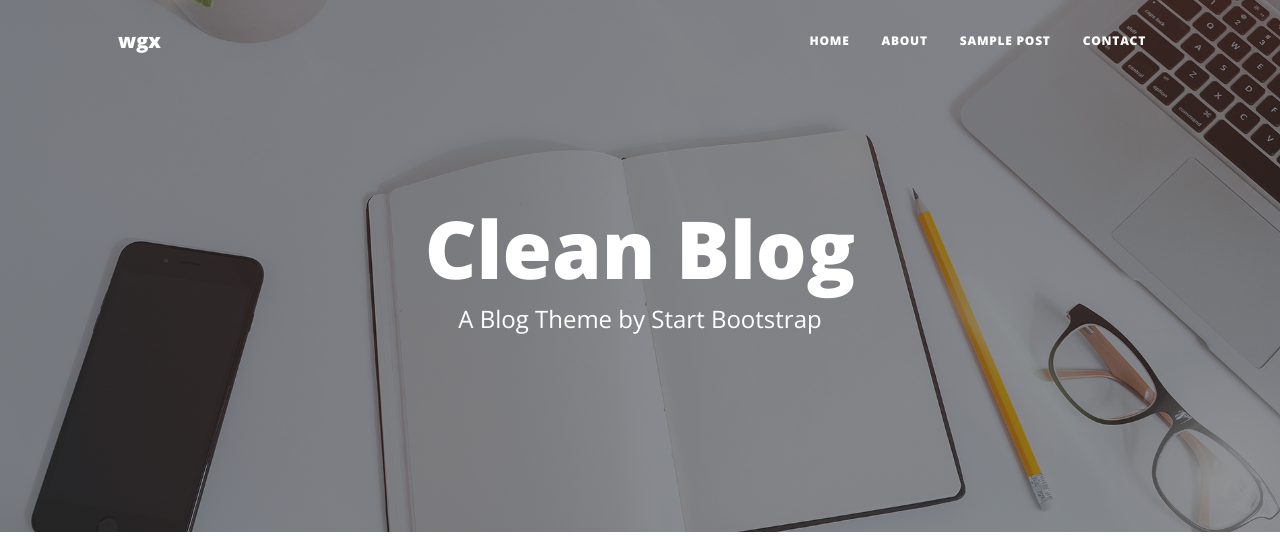
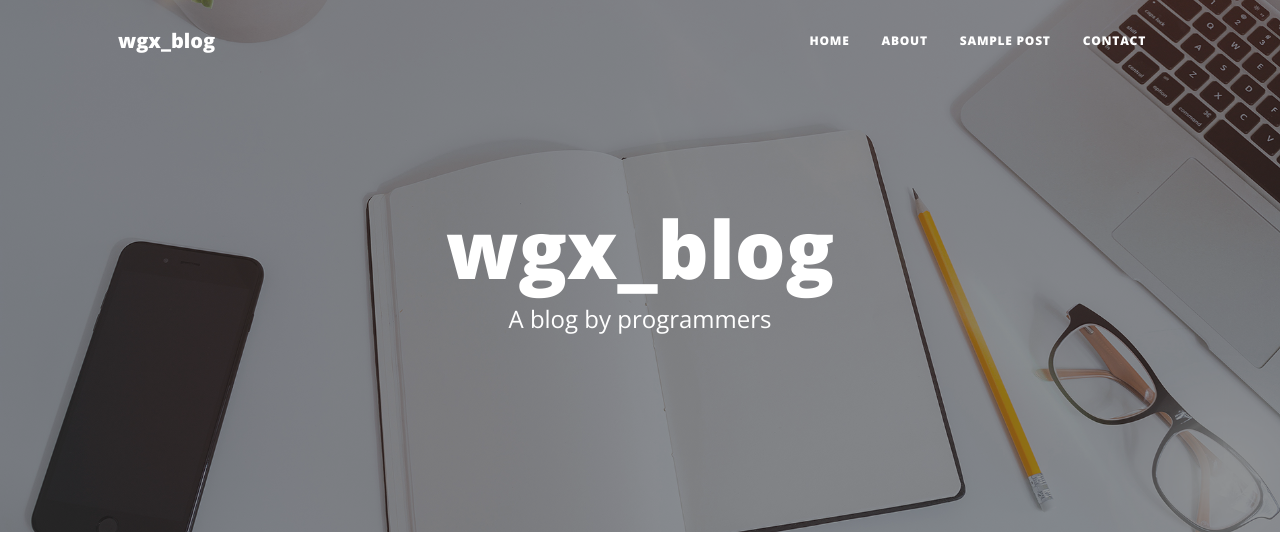
Before and after one commit to Vikk-17/flask_blog, a Flask app: page / in a window 1280 px wide. Shown: the top 536 px of the page. Run offline with Flask 2, Linux system fonts and the light colour scheme; some libraries are stand-ins or nearby versions.

Commit message:
added config.json and gmail smtp

```diff
--- /dev/null
+++ b/config.json
@@ -0,0 +1,14 @@
+{
+    "params": {
+        "local_server": "True",
+        "local_uri": "mysql+pymysql://root:@localhost/blog_base",
+        "prod_uri" : "mysql+pymysql://root:@localhost/test_base",
+        "facebook_url": "https://www.facebook.com/wgx",
+        "github_url" : "https://www.github.com/Vikk-17",
+        "twitter_url" : "https://www.twitter.com/wgx",
+        "blog_name" : "wgx_blog",
+        "tagline" : "A blog by programmers",
+        "gmail_user": "imgen0000@gmail.com",
+        "gmail_password" : "geniuS@!2001"
+    }
+}
--- a/server.py
+++ b/server.py
@@ -1,9 +1,31 @@
 from flask import Flask, render_template, request, redirect
 from flask_sqlalchemy import SQLAlchemy
 from datetime import datetime
+import json
+from flask_mail import Mail
+
+
+with open('config.json', 'r') as c:
+    params = json.load(c)['params']
 
 app = Flask(__name__)
-app.config['SQLALCHEMY_DATABASE_URI'] = "mysql+pymysql://root:@localhost/blog_base" # mysql://username:password@server/db
+
+
+app.config.update(
+    MAIL_SERVER='smtp.gmail.com',
+    MAIL_PORT="465",
+    MAIL_USE_SSL=True,
+    MAIL_USERNAME=params['gmail_user'],
+    MAIL_PASSWORD=params['gmail_password']
+)
+mail = Mail(app)
+
+local_server = True
+if local_server:
+    app.config['SQLALCHEMY_DATABASE_URI'] = params["local_uri"]
+else :
+    app.config['SQLALCHEMY_DATABASE_URI'] = params["prod_uri"]
+
 db = SQLAlchemy(app)
 
 
@@ -20,7 +42,7 @@ class Contacts(db.Model):
 
 @app.route('/')
 def home():
-    return render_template('index.html')
+    return render_template('index.html', params=params)
 
 # @app.route('/index')
 # def index():
@@ -28,7 +50,8 @@ def home():
 
 @app.route('/about')
 def about():
-    return render_template('about.html')
+    return render_template('about.html', params=params)
+
 
 @app.route('/contact', methods=['GET', 'POST'])
 def contact():
@@ -46,11 +69,17 @@ def contact():
         db.session.add(entry)
         db.session.commit()
 
-    return render_template('/contact.html')
+        mail.send_message("New message from " + name,
+        sender=email,
+        recipients=[params['gmail_user']],
+        body=message + "\n" + number
+        )
+
+    return render_template('/contact.html', params=params)
 
 
 
 
 @app.route('/post')
 def post():
-    return render_template('post.html')
+    return render_template('post.html', params=params)
--- a/templates/index.html
+++ b/templates/index.html
@@ -6,8 +6,8 @@
                 <div class="row gx-4 gx-lg-5 justify-content-center">
                     <div class="col-md-10 col-lg-8 col-xl-7">
                         <div class="site-heading">
-                            <h1>Clean Blog</h1>
-                            <span class="subheading">A Blog Theme by Start Bootstrap</span>
+                            <h1>{{params['blog_name']}}</h1>
+                            <span class="subheading">{{params['tagline']}}</span>
                         </div>
                     </div>
                 </div>
--- a/templates/layout.html
+++ b/templates/layout.html
@@ -5,7 +5,7 @@
         <meta name="viewport" content="width=device-width, initial-scale=1, shrink-to-fit=no" />
         <meta name="description" content="" />
         <meta name="author" content="" />
-        <title>Clean Blog</title>
+        <title>{{params['blog_name']}}</title>
         <link rel="icon" type="image/x-icon" href="static/assets/favicon.ico" />
         <!-- Font Awesome icons (free version)-->
         <script src="https://use.fontawesome.com/releases/v6.1.0/js/all.js" crossorigin="anonymous"></script>
@@ -19,7 +19,7 @@
         <!-- Navigation-->
         <nav class="navbar navbar-expand-lg navbar-light" id="mainNav">
             <div class="container px-4 px-lg-5">
-                <a class="navbar-brand" href="index.html">wgx</a>
+                <a class="navbar-brand" href="index.html">{{params['blog_name']}}</a>
                 <button class="navbar-toggler" type="button" data-bs-toggle="collapse" data-bs-target="#navbarResponsive" aria-controls="navbarResponsive" aria-expanded="false" aria-label="Toggle navigation">
                     Menu
                     <i class="fas fa-bars"></i>
@@ -45,7 +45,7 @@
                     <div class="col-md-10 col-lg-8 col-xl-7">
                         <ul class="list-inline text-center">
                             <li class="list-inline-item">
-                                <a href="#!">
+                                <a href="{{params['twitter_url']}}" target="_blank">
                                     <span class="fa-stack fa-lg">
                                         <i class="fas fa-circle fa-stack-2x"></i>
                                         <i class="fab fa-twitter fa-stack-1x fa-inverse"></i>
@@ -53,7 +53,7 @@
                                 </a>
                             </li>
                             <li class="list-inline-item">
-                                <a href="#!">
+                                <a href="{{params['facebook_url']}}" target="_blank">
                                     <span class="fa-stack fa-lg">
                                         <i class="fas fa-circle fa-stack-2x"></i>
                                         <i class="fab fa-facebook-f fa-stack-1x fa-inverse"></i>
@@ -61,7 +61,7 @@
                                 </a>
                             </li>
                             <li class="list-inline-item">
-                                <a href="#!">
+                                <a href="{{params['github_url']}}" target="_blank">
                                     <span class="fa-stack fa-lg">
                                         <i class="fas fa-circle fa-stack-2x"></i>
                                         <i class="fab fa-github fa-stack-1x fa-inverse"></i>
```
